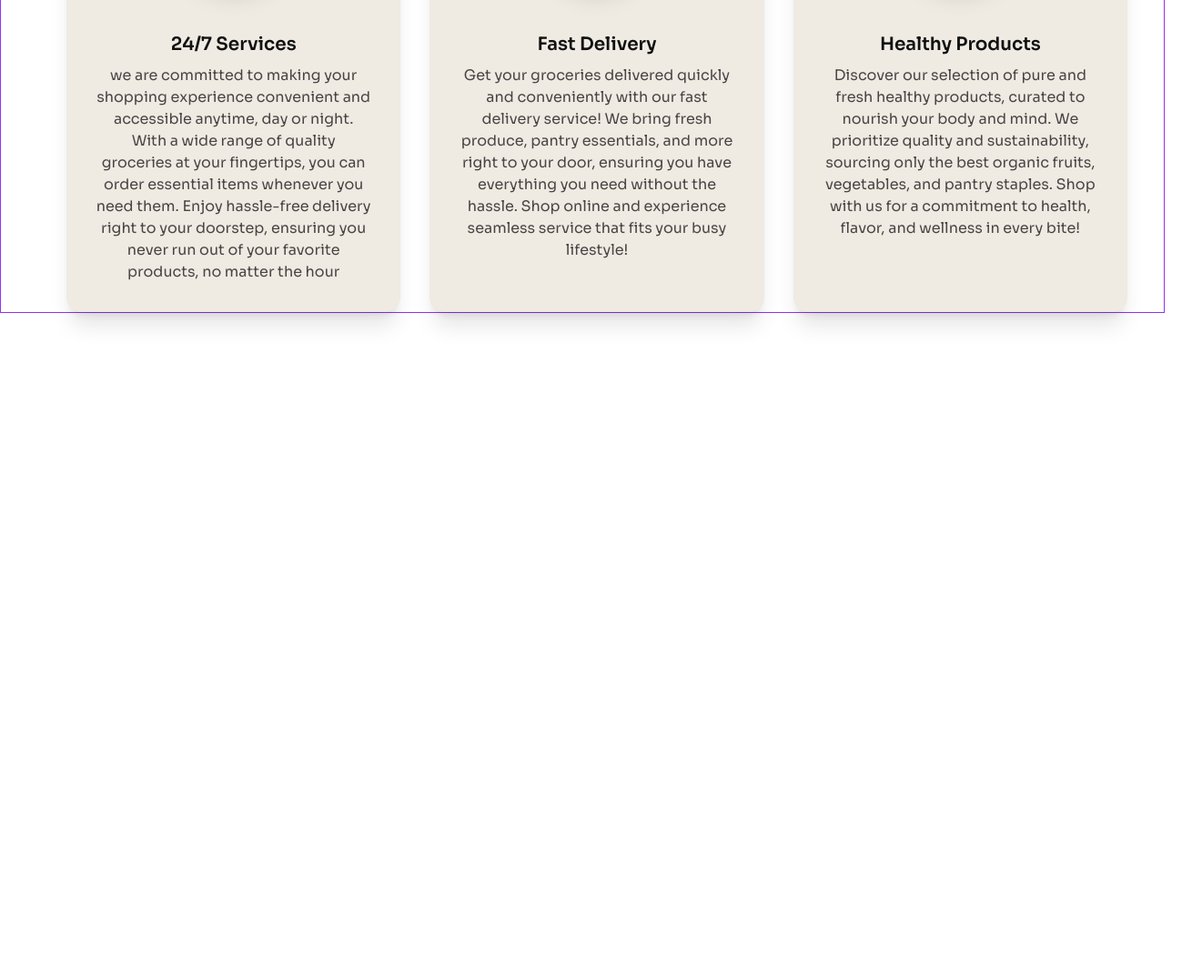
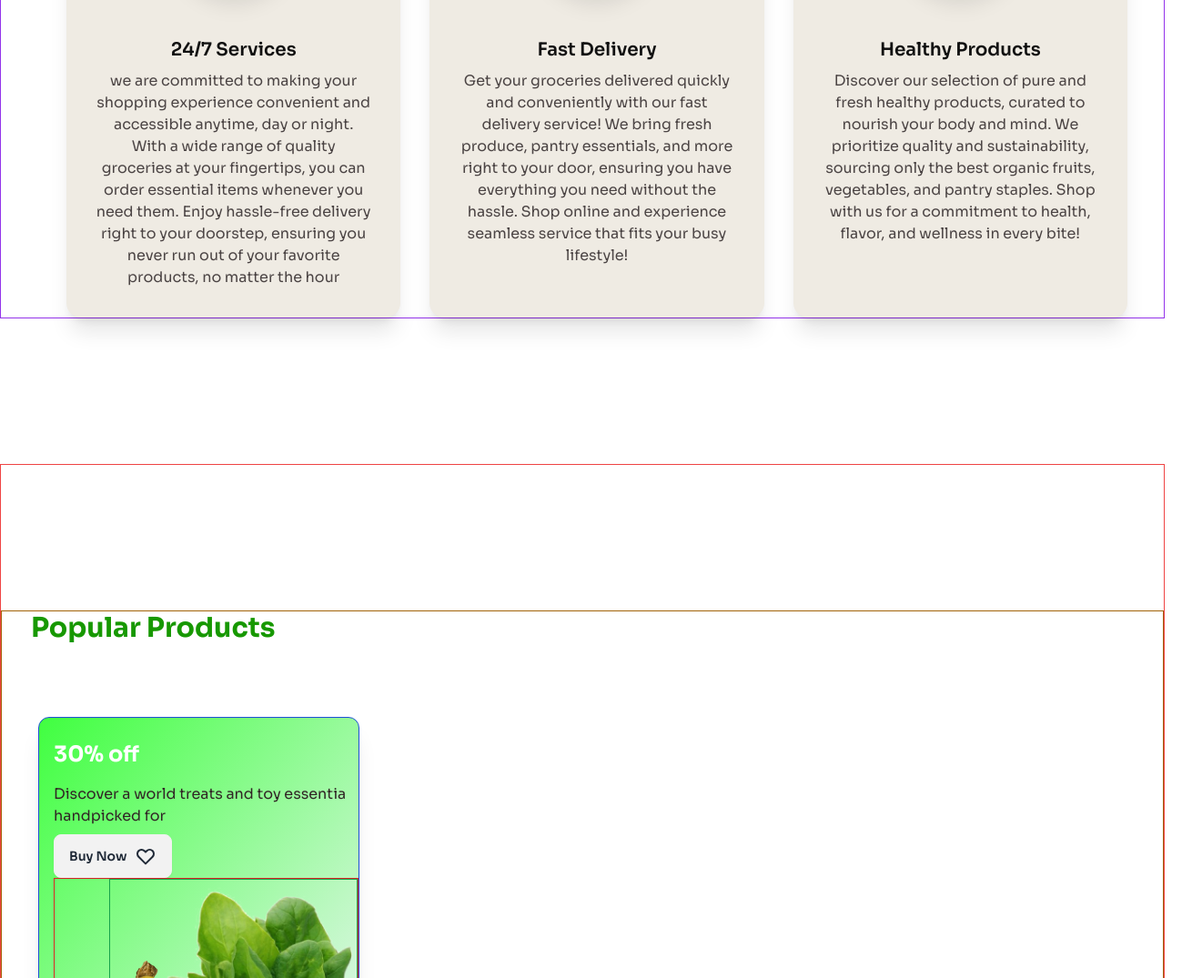
Before and after one commit to SakawatSakib/sakhawat-assignment-3-0002, a plain HTML site: page index.html in a window 1280 px wide. Shown: the part 1725-2800 px from the top of the page at 91% size, 1310 px wide, since content can reach past the window. Before the commit the page ends 2229 px from the top, so only its background shows below. Drawn offline with nearby package versions, Linux system fonts and the light colour scheme.

Commit message:
popular products first column added

```diff
--- a/index.html
+++ b/index.html
@@ -22,6 +22,7 @@
         tailwind.config = {
             theme: {
                 extend: {
+
                     transformOrigin: {
                         'top-left-1/3-3/4': '73% 75%',
                     },
@@ -33,10 +34,15 @@
                     animation: {
                         'wiggle': 'wiggle 2.9s ease-in-out infinite',
                         'bounce-slow': 'bounce 2s infinite',
+                        'fadeIn': 'fadeIn 4s ease-in-out'
 
                     },
                     // custom keyframes below
                     keyframes: {
+                        fadeIn:{
+                        '0%': { 'opacity': '0'},
+                        '100%': { 'opacity': '1'},
+                    },
 
                         wiggle: {
                             '0%, 100%': {
@@ -110,7 +116,7 @@
 
         <!-- banner section  -->
         <section class="lg:mt-20 mt-10 border border-blue-700  container mx-auto ">
-            <!-- banner text content  (h1class= animate-bounce-slow = for full h1 up down slowly animation)-->
+
             <div>
                 <div class=" px-4  text-center ">
                     <h1 class="md:text-5xl text-4xl  font-bold text-[#111111] ">
@@ -130,8 +136,9 @@
                 </div>
                 <!-- banner image content  -->
                 <div
-                    class="bg-transparent border border-gray-700 drop-shadow-2xl rounded-b-full justify-items-center animate-wiggle  overflow-hidden  origin-bottom ">
-                    <img class="" src="c2-assets/hero-vegetables.png" alt="">
+                    class="bg-transparent border border-[#FFEB3B] border-b-8
+                     border-t-0 drop-shadow-2xl rounded-b-full justify-items-center animate-wiggle  overflow-hidden  origin-bottom ">
+                    <img class="animate-fadeIn" src="c2-assets/hero-vegetables.png" alt="">
                 </div>
 
             </div>
@@ -159,11 +166,12 @@
           <section class="my-40 md:container mx-auto border border-purple-600 ">
 
             <div class="mx-10 ">
+                <!-- services title  -->
                 <h3 class="text-green-primary text-3xl font-bold mb-10  relative lg:left-8">Services</h3>
                <!-- three cards  -->
                 <div class="grid grid-cols-1 lg:grid-cols-3  gap-8 lg:pl-8">
                     <!-- card-1  -->
-                    <div class="card bg-[#EFEBE3]  shadow-xl items-center text-center w-full">
+                    <div class="card bg-[#EFEBE3]  shadow-xl items-center text-center w-full ">
                         <figure class="shadow-xl w-23 rounded-full bg-[#FFFFFF] m-5">
                           <img
                             src="c2-assets/service.png"
@@ -211,6 +219,59 @@
 
           </section>
 
+    <!-- Popular products  -->
+     <section class="#EFEBE3 w-full h-30 border border-red-500">
+        <div class="my-40 md:container mx-auto border border-yellow-700 ">
+            <!-- popular title  -->
+
+            <h3 class="text-green-primary text-3xl font-bold mb-10  relative lg:left-8">Popular Products</h3>
+
+            <!-- cards  -->
+
+            <div class="grid grid-cols-1 lg:grid-cols-2 grid-rows-3 gap-5 p-10">
+                <!-- first full column  -->
+                <div class="rounded-xl lg:w-3/5  shadow-xl bg-gradient-to-br from-[#40ff40] to-slate-100 border border-blue-700 row-span-3 pl-4 pt-4">
+                    <div class="">
+                      <h2 class="font-bold text-white text-2xl py-2">30% off</h2>
+                      <p class="text-[#312525] py-2">Discover a world treats and toy essentia handpicked for</p>
+                      <button class="btn">
+                        Buy Now
+                        <svg
+                          xmlns="http://www.w3.org/2000/svg"
+                          class="h-6 w-6"
+                          fill="none"
+                          viewBox="0 0 24 24"
+                          stroke="currentColor">
+                          <path
+                            stroke-linecap="round"
+                            stroke-linejoin="round"
+                            stroke-width="2"
+                            d="M4.318 6.318a4.5 4.5 0 000 6.364L12 20.364l7.682-7.682a4.5 4.5 0 00-6.364-6.364L12 7.636l-1.318-1.318a4.5 4.5 0 00-6.364 0z" />
+                        </svg>
+                      </button>
+                    </div>
+                    <div class="border border-red-600 flex justify-end">
+                      <img
+                        src="c2-assets/vegetable-offer.png"
+                        alt="Shoes" class="border border-green-600 " />
+                    </div>
+                  </div>
+                 <!-- second multi column -->
+                  <div>
+
+                  </div>
+
+            </div>
+
+
+
+
+
+
+        </div>
+
+     </section>
+
 
     </main>
     <footer>
```
